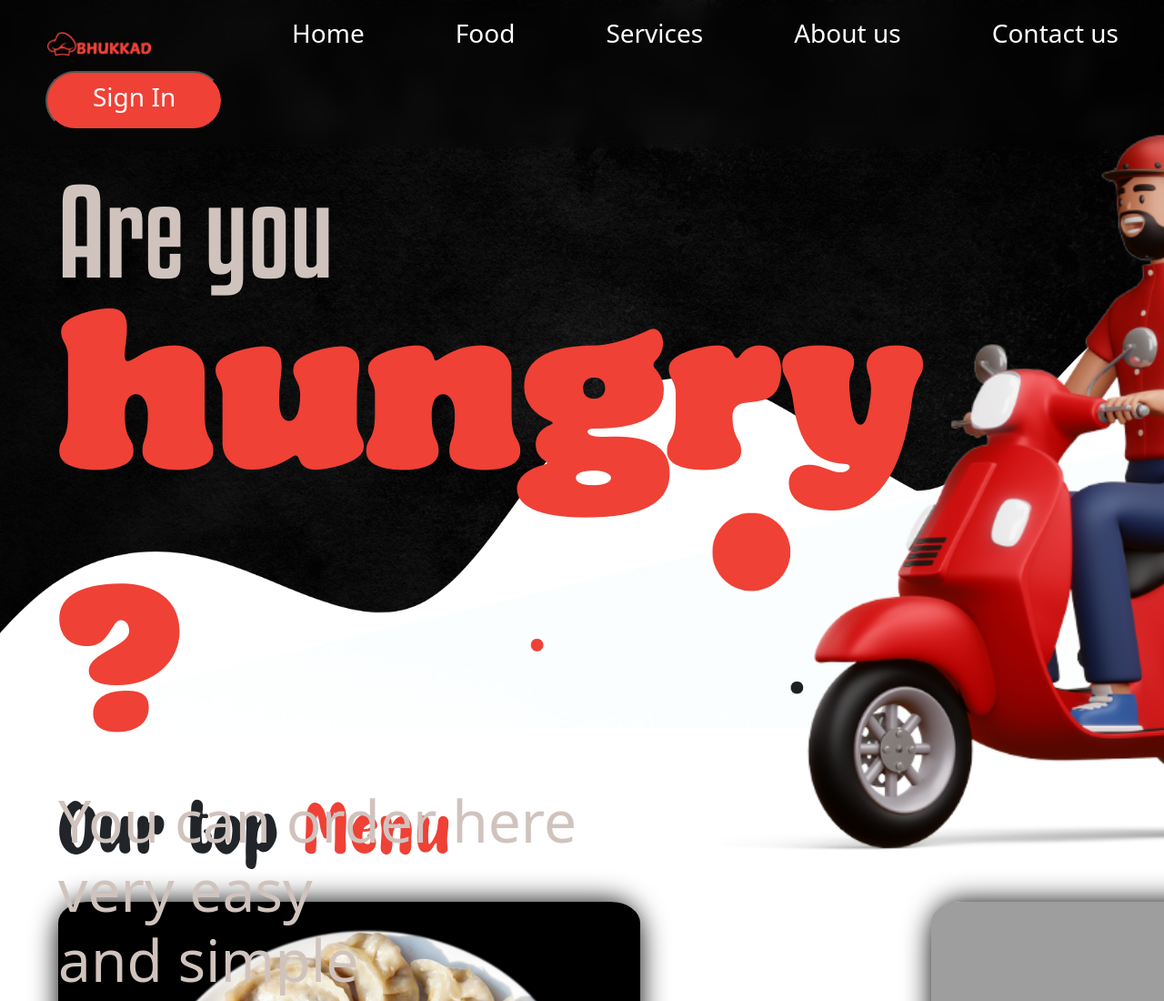
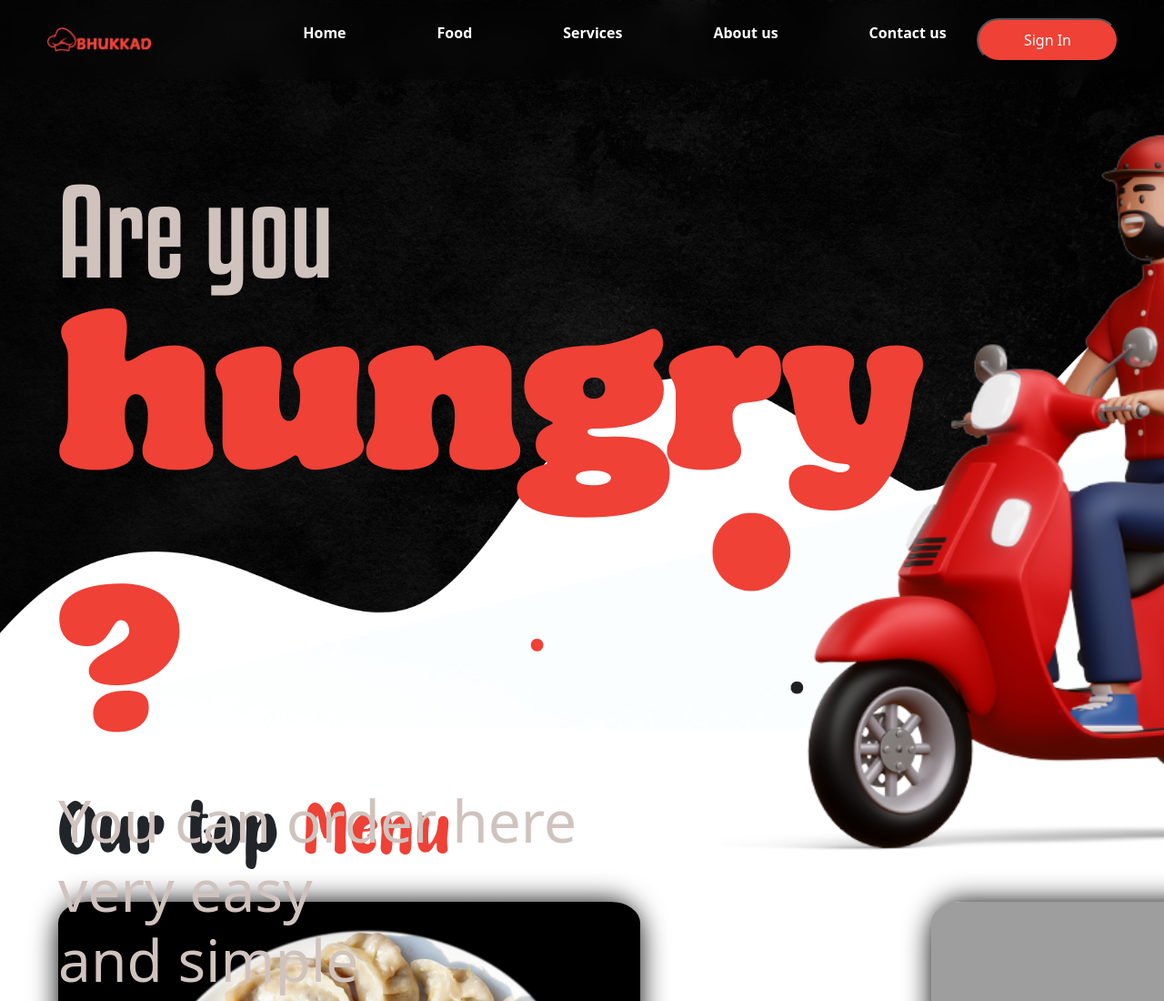
Before and after one commit to Rakesh250305/Bhukkad, a plain HTML site: page index.html in a window 1280 px wide. Shown: the top 1100 px of the page at 91% size. Drawn offline with nearby package versions, Linux system fonts and the light colour scheme; grey boxes are pictures that could not be loaded.

Commit message:
Update index.html

```diff
--- a/index.html
+++ b/index.html
@@ -18,13 +18,13 @@
                 <nav class="navbar">
                     <img id="logo" src="./assets/logo.png" alt="" srcset="">
                     <ul>
-                        <li><a href="#"><h3>Home</h3></a></li>
-                        <li><a href="#foods"><h3>Food</h3></a></li>
-                        <li><a href="#services"><h3>Services</h3></a></li>
-                        <li><a href="#about"><h3>About us</h3></a></li>
-                        <li><a href="#contact"><h3>Contact us</h3></a></li>
+                        <li><a href="#">Home</a></li>
+                        <li><a href="#foods">Food</a></li>
+                        <li><a href="#services">Services</a></li>
+                        <li><a href="#about">About us</a></li>
+                        <li><a href="#contact">Contact us</a></li>
                     </ul>
-                    <a href="Error.html"><button> <h3> Sign In </h3></button></a>
+                    <a href="Error.html"><button>Sign In</button></a>
                     <a id="phone_menu" href=""><i class="ri-menu-line"></i></a>
                 </nav>
             </div>
```
